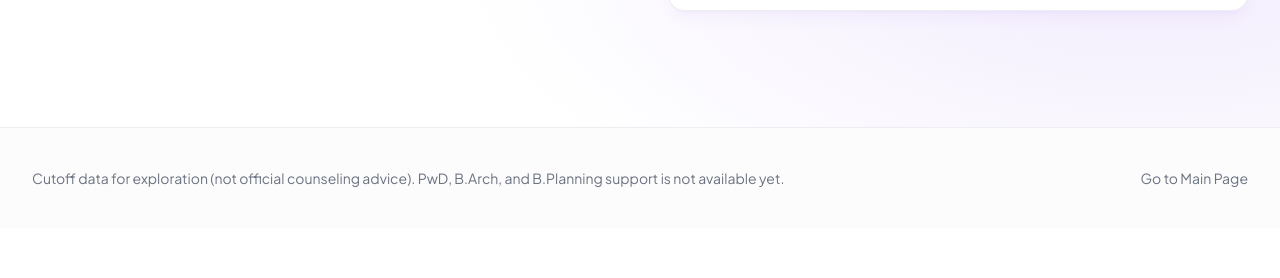
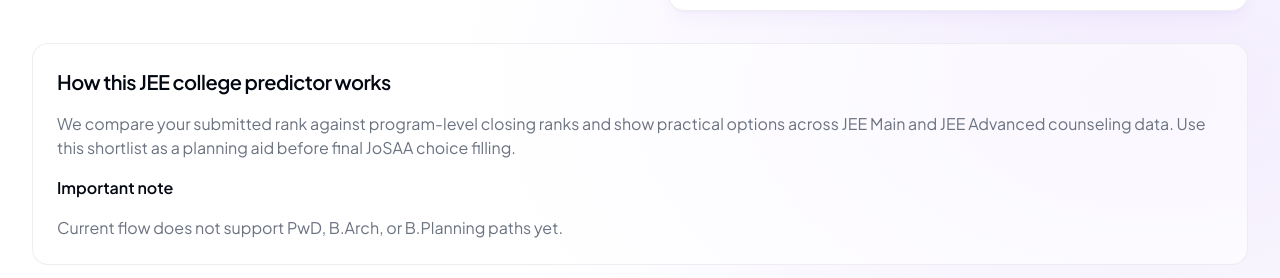
Before and after one commit to vbochliyakgp/jee-college-find-for-me, a Next.js app in the folder frontend/: page / in a window 1280 px wide. Shown: the part 674-952 px from the top of the page. Before the commit the page ends 902 px from the top, so only its background shows below. Built offline with nearby package versions, Linux system fonts and the light colour scheme; no server answers.

Commit message:
Improve homepage on-page SEO content structure.
Add page-level metadata and semantic explanatory sections to strengthen keyword relevance and improve search readability without changing core functionality.

```diff
--- a/frontend/app/page.tsx
+++ b/frontend/app/page.tsx
@@ -1,3 +1,4 @@
+import type { Metadata } from "next"
 import { ArrowRight, CheckCircle2, Sparkles, TrendingUp } from "lucide-react"
 import { HomeForm } from "@/components/home-form"
 
@@ -13,6 +14,15 @@ const quickHighlights = [
   { icon: TrendingUp, title: "Better compare", detail: "Quickly scan realistic options." },
   { icon: ArrowRight, title: "One-click start", detail: "Enter rank and get results fast." },
 ]
+
+export const metadata: Metadata = {
+  title: "JEE College Predictor | JoSAA Rank-Based College Finder",
+  description:
+    "Use this JEE college predictor to explore likely IIT, NIT, IIIT, and GFTI options by rank, category, gender, and home-state quota.",
+  alternates: {
+    canonical: "/",
+  },
+}
 
 export default function HomePage() {
   return (
@@ -71,6 +81,20 @@ export default function HomePage() {
             </div>
           </div>
         </div>
+
+        <section className="mt-8 space-y-4 rounded-2xl border border-border/70 bg-card/60 p-4 sm:p-6">
+          <h2 className="text-lg font-semibold tracking-tight text-foreground sm:text-xl">
+            How this JEE college predictor works
+          </h2>
+          <p className="text-sm text-muted-foreground sm:text-base">
+            We compare your submitted rank against program-level closing ranks and show practical options across JEE Main
+            and JEE Advanced counseling data. Use this shortlist as a planning aid before final JoSAA choice filling.
+          </p>
+          <h3 className="text-sm font-semibold text-foreground sm:text-base">Important note</h3>
+          <p className="text-sm text-muted-foreground sm:text-base">
+            Current flow does not support PwD, B.Arch, or B.Planning paths yet.
+          </p>
+        </section>
       </section>
     </div>
   )
```
